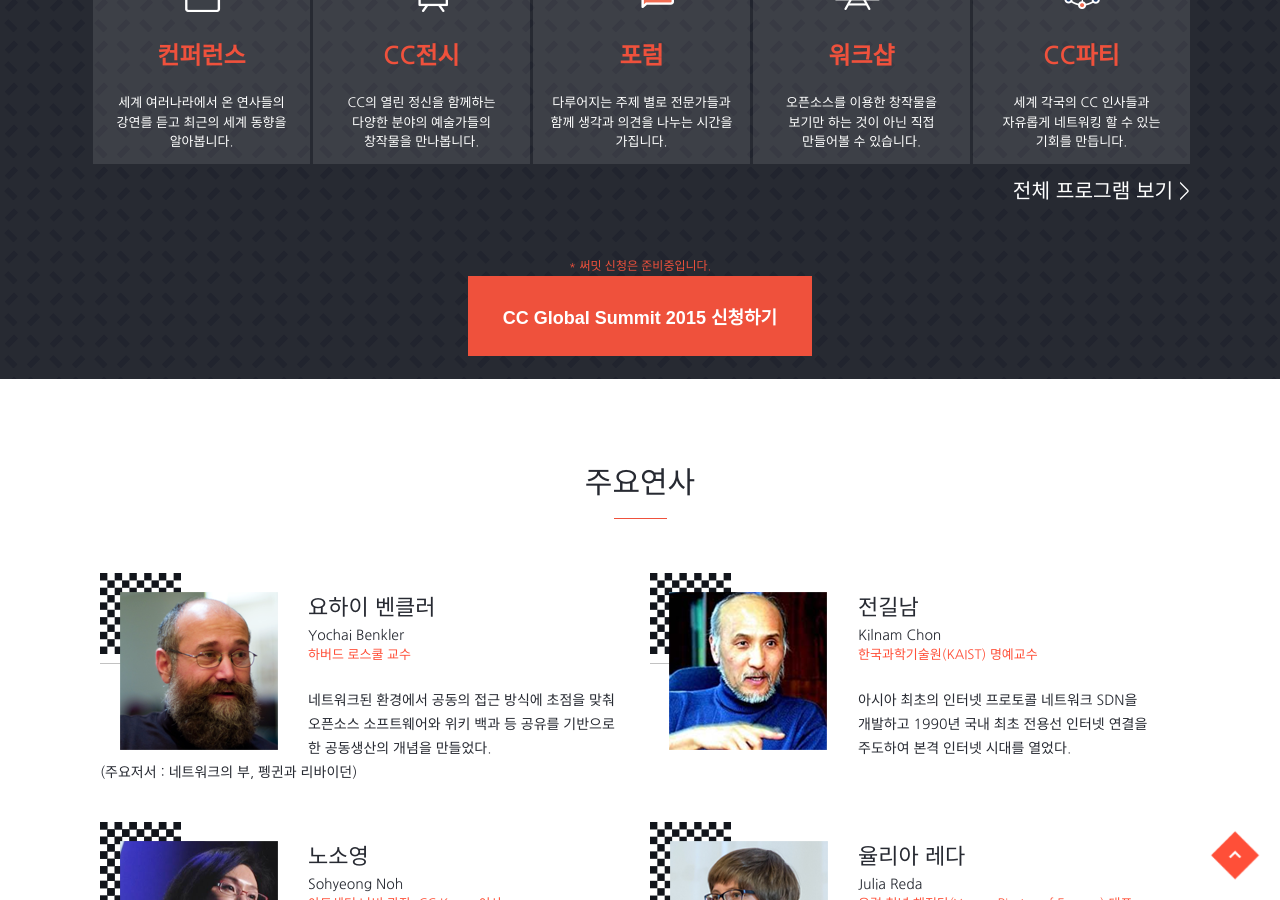
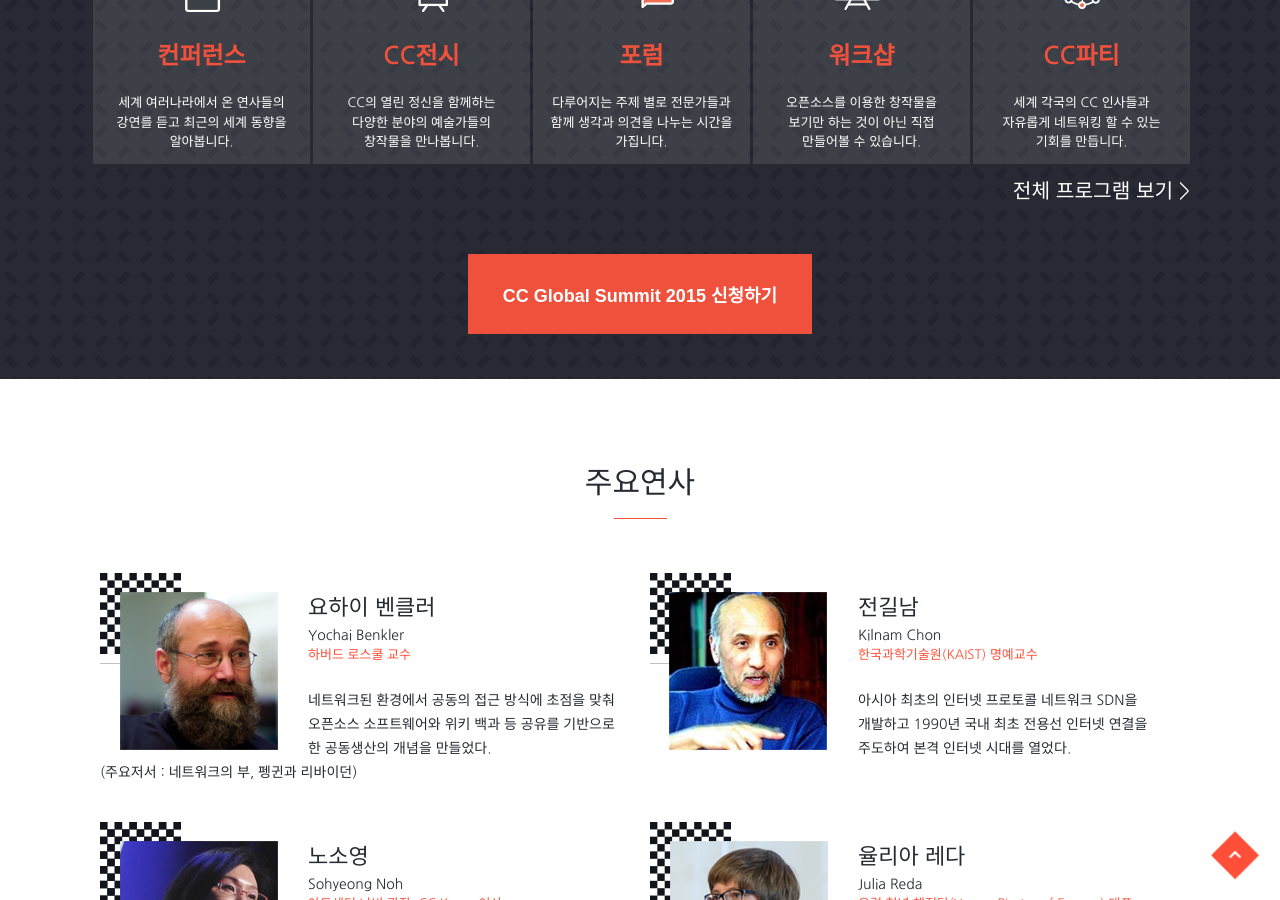
Before and after one commit to creativecommonskorea/2015-global-summit, a Jekyll site: the page built from index.html, in a window 1280 px wide and 900 px high, scrolled down 1229 px. Built offline with Jekyll 4.4.1, drawn with Linux system fonts in a browser that asks for light colours; nearby versions of some CDN libraries.

Commit message:
참가 신청 링크 수정

```diff
--- a/_includes/header.html
+++ b/_includes/header.html
@@ -106,7 +106,7 @@
             <a href="/keywords.html">키워드</a>
         </div>
         <div class="mobile_b_menu clickable" id="attend">
-            <a href="javascript:alert('멋진 글로벌 써밋을 위해 준비중입니다 :)\n조금만 기다려주세요!');">참가신청</a>
+            <a href="/attend.html">참가신청</a>
         </div>
         <div class="mobile_b_menu"><a href="/sponsors.html">후원사</a></div>
         {% for post in site.posts limit:1 %}
--- a/index.html
+++ b/index.html
@@ -75,9 +75,8 @@ description: 공유와 개방의 가치를 믿고, 긍정적인 변화를 만들
         <a href="programs_mobile.html" class="mobile">전체 프로그램 보기&nbsp;&gt;</a>
     </div>
     <div class="apply_summit_wrap">
-        <span style="color:#ef513c; font-size: 12px;">* 써밋 신청은 준비중입니다.</span><br/>
         <button class="apply_summit" type="button" id="apply_summit_btn"
-                onclick="alert('멋진 글로벌 써밋을 위해 준비중입니다 :)\n조금만 기다려주세요!');">CC Global Summit 2015 신청하기
+                onclick="location.href='/attend.html'">CC Global Summit 2015 신청하기
         </button>
     </div>
 </div>
--- a/programs.html
+++ b/programs.html
@@ -37,8 +37,7 @@ layout: base
         {% include day16_detail.html %}
         {% include day17_detail.html %}
         <div class="apply_summit_wrap">
-            <span style="color:#ef513c; font-size: 12px;">* 써밋 신청은 준비중입니다.</span><br/>
-            <button class="apply_summit" type="button" onclick="alert('멋진 글로벌 써밋을 위해 준비중입니다 :)\n조금만 기다려주세요!');">CC Global Summit 2015 신청하기</button>
+            <button class="apply_summit" type="button" onclick="location.href='/attend.html'">CC Global Summit 2015 신청하기</button>
         </div>
     </section>
 </div>
```
